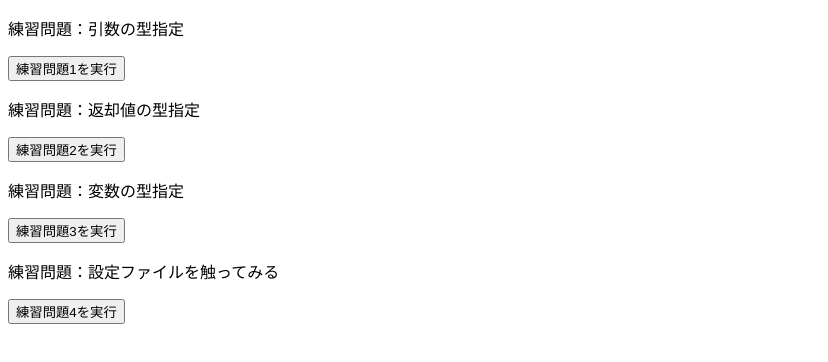
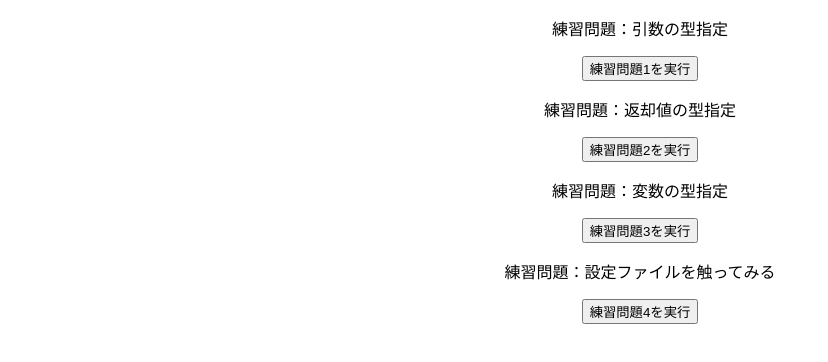
Before and after one commit to kaitosun/ReactTypeScriptBasic, a React (Create React App) app: page / in a window 1280 px wide. Shown: the top 362 px of the page, without its empty margins (0-828 px from the left). Built offline with nearby package versions, Linux system fonts and the light colour scheme.

Commit message:
React-TypeScript-Basic

```diff
--- a/src/styles.css
+++ b/src/styles.css
@@ -1,4 +1,4 @@
 .App {
   font-family: sans-serif;
-  text-align: cente;
+  text-align: center;
 }
```
